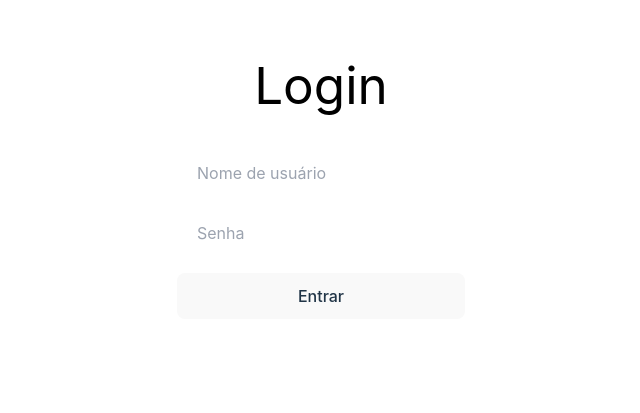
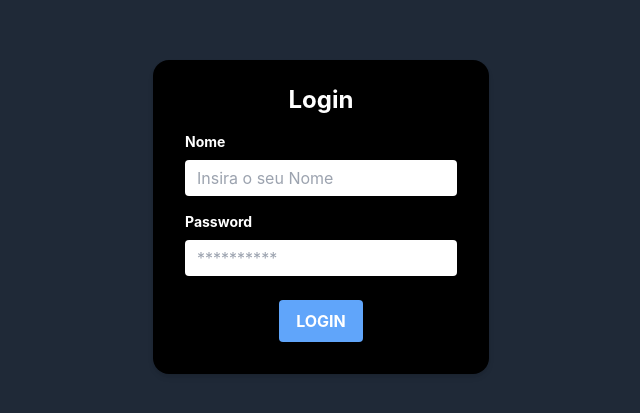
Before and after one commit to NetinhoSZ/CTmt, a React (Vite) app: page / in a window 1280 px wide. Shown: the part 175-588 px from the top of the page, without its empty margins (319-959 px from the left). Built offline with nearby package versions, Linux system fonts and the light colour scheme.

Commit message:
Alter: Alterando a tela de login e os perfis dos usuarios

```diff
--- a/src/components/Login.tsx
+++ b/src/components/Login.tsx
@@ -3,7 +3,6 @@ import React, { useState } from "react";
 interface LoginProps {
   onLogin: (username: string, password: string) => void;
 }
-
 const Login: React.FC<LoginProps> = ({ onLogin }) => {
   const [username, setUsername] = useState("");
   const [password, setPassword] = useState("");
@@ -14,30 +13,46 @@ const Login: React.FC<LoginProps> = ({ onLogin }) => {
   };
 
   return (
-    <div className="w-full h-full flex items-center justify-center text-center mt-[50%] md:mt-[15%]">
-      <div className="max-w-full h-full bg-white p-10 rounded-xl">
-        <h1 className="w-full text-black mb-10">Login</h1>
-        <form className="w-full h-full flex flex-col gap-5" onSubmit={handleSubmit}>
+    <div className="bg-gray-800 min-h-screen flex items-center justify-center">
+      <div className="bg-black shadow-md rounded-2xl px-8 pt-6 pb-8 mb-4">
+        <div className="mb-4 text-center">
+          <h2 className="text-2xl font-bold text-white">Login</h2>
+        </div>
+        <form onSubmit={handleSubmit}>
+          <div className="mb-4">
+            <label className="block text-white text-sm font-bold mb-2" htmlFor="email">
+              Nome
+            </label>
             <input
+              className="shadow appearance-none rounded w-full py-2 px-3 leading-tight focus:outline-none focus:shadow-outline"
+              id="text"
               type="text"
-            placeholder="Nome de usuário"
+              placeholder="Insira o seu Nome"
               value={username}
               onChange={(e) => setUsername(e.target.value)}
-            className="px-5 py-2 rounded-lg outline-none"
             />
+          </div>
+          <div className="mb-6">
+            <label className="block text-white text-sm font-bold mb-2" htmlFor="password">
+              Password
+            </label>
             <input
+              className="shadow appearance-none rounded w-full py-2 px-3 leading-tight focus:outline-none focus:shadow-outline"
+              id="password"
               type="password"
-            placeholder="Senha"
+              placeholder="**********"
               value={password}
               onChange={(e) => setPassword(e.target.value)}
-            className="px-5 py-2 rounded-lg outline-none"
             />
+          </div>
+          <div className="flex items-center justify-center">
             <button
+              className="bg-blue-400 hover:bg-blue-500 text-white font-bold py-2 px-4 rounded focus:outline-none focus:shadow-outline"
               type="submit"
-            className=""
             >
-            Entrar
+              LOGIN
             </button>
+          </div>
         </form>
       </div>
     </div>
--- a/src/components/Profile.tsx
+++ b/src/components/Profile.tsx
@@ -1,5 +1,4 @@
-import React, { useState } from "react";
-import { Link } from "react-router-dom";
+import React from "react";
 
 // Definição do tipo da propriedade para o Profile
 interface ProfileProps {
@@ -23,13 +22,7 @@ interface ProfileProps {
 }
 
 const Profile: React.FC<ProfileProps> = ({ user, onLogout, users }) => {
-  const [selectedUser, setSelectedUser] = useState<string>("");
   const backgroundImageUrl = user.backgroundImage || `assets/images/background.jpg`;
-
-  // Função para lidar com a mudança do dropdown
-  const handleSelectChange = (event: React.ChangeEvent<HTMLSelectElement>) => {
-    setSelectedUser(event.target.value);
-  };
 
   return (
     <div
@@ -68,33 +61,21 @@ const Profile: React.FC<ProfileProps> = ({ user, onLogout, users }) => {
           </button>
         </div>
 
-        {/* Dropdown para exibição de todos os perfis */}
+        {/* Exibição de todos os perfis */}
         <div className="w-full flex flex-col items-center justify-center max-w-xs mt-10 mb-2">
           <h2 className="text-2xl text-center mb-5 text-white">Todos os perfis:</h2>
-          <select
-            value={selectedUser}
-            onChange={handleSelectChange}
-            className="bg-white text-black px-4 py-2 rounded-xl mb-2"
-          >
-            <option value="">Selecione um perfil</option>
+          <div className="flex flex-wrap justify-center gap-4">
             {users.map((profileUser) => (
-              <option key={profileUser.username} value={profileUser.username}>
-                {profileUser.fullName}
-              </option>
+              <div key={profileUser.username} className="flex flex-col items-center">
+                <img
+                  src={profileUser.avatar}
+                  alt={profileUser.fullName}
+                  className="w-16 h-16 rounded-full"
+                />
+                <p className="text-white text-sm mt-2">{profileUser.fullName}</p>
+              </div>
             ))}
-          </select>
-
-          {/* Link para o perfil selecionado */}
-          {selectedUser && (
-            <div className="mt-4 mb-2">
-              <Link
-                to={`/users/${selectedUser}`}
-                className="bg-white text-black px-10 py-3 rounded-xl hover:bg-white/90"
-              >
-                Ver Perfil
-              </Link>
-            </div>
-          )}
+          </div>
         </div>
       </div>
     </div>
```
Lines whose indentation alone changed are shown as unchanged.
